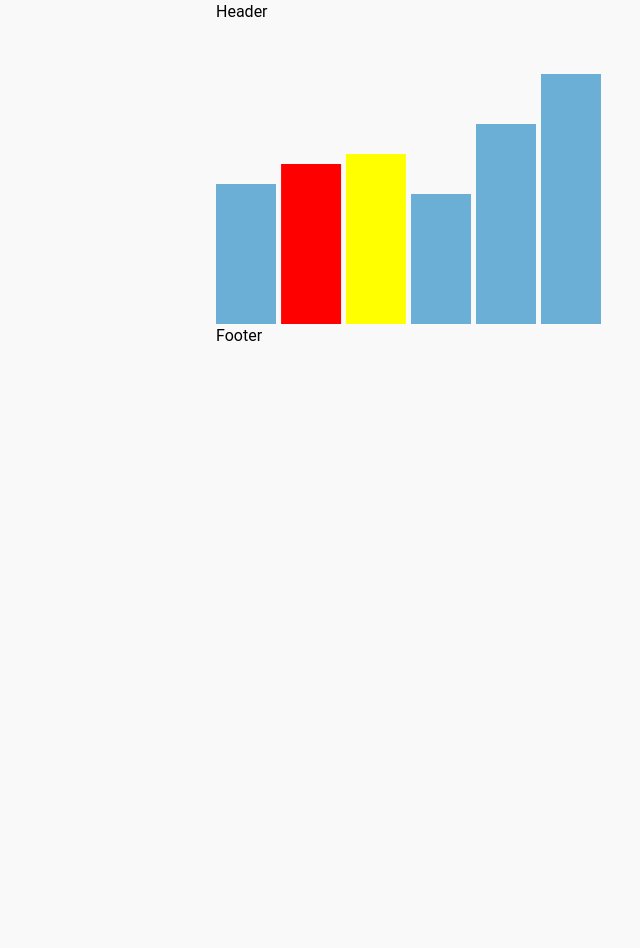
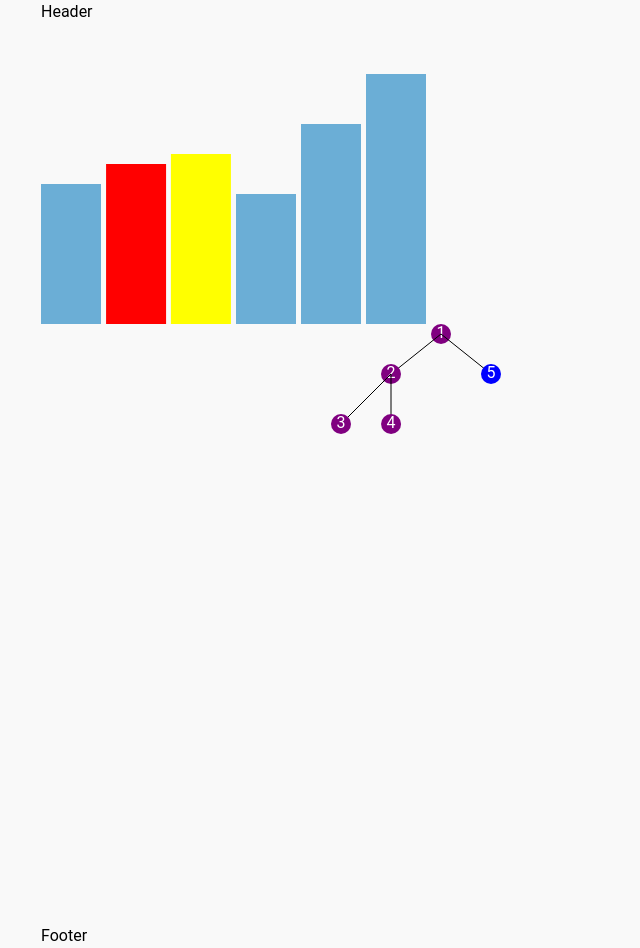
Before and after one commit to JKaram/big-o, a React (Vite) app: page / in a window 1280 px wide. Shown: the whole page, without its empty margins (199-839 px from the left). Before the commit the page ends 800 px from the top, so only its background shows below. Built offline with nearby package versions, Linux system fonts and the light colour scheme.

Commit message:
refactor

```diff
--- a/src/App.tsx
+++ b/src/App.tsx
@@ -1,10 +1,13 @@
 import BarChart from "./components/charts/BarChart";
+import Nodes from "./components/charts/Nodes";
 import { Layout } from "./components/layout/Layout";
+import { bubbleSort } from "./lib/algos";
 
 function App() {
   return (
     <Layout>
-      <BarChart width={450} height={300} />
+      <BarChart width={450} height={300} algoCallback={bubbleSort} />
+      <Nodes />
     </Layout>
   );
 }
--- a/src/components/charts/BarChart.tsx
+++ b/src/components/charts/BarChart.tsx
@@ -1,57 +1,25 @@
-import * as d3 from "d3";
 import { useEffect, useState } from "react";
-const barWidth = 60;
 
-const BarChart = ({ width, height }) => {
-  const [data, setData] = useState([200, 170, 140, 250, 160, 130]);
+interface BarChartProps {
+  width: number;
+  height: number;
+  algoCallback: (arr: number[]) => Promise<number[]>;
+  initalData?: number[];
+}
+
+const BAR_WIDTH = 60;
+
+const BarChart = ({
+  width,
+  height,
+  algoCallback,
+  initalData = [200, 170, 140, 250, 160, 130],
+}: BarChartProps) => {
+  const [data] = useState(initalData);
 
   useEffect(() => {
-    bubbleSort([...data]); // create a copy of data to avoid mutating the original array
+    algoCallback([...data]);
   }, []);
-
-  const bubbleSort = async (arr) => {
-    let swapped;
-
-    do {
-      swapped = false;
-      for (let i = 0; i < arr.length - 1; i++) {
-        if (arr[i] > arr[i + 1]) {
-          let temp = arr[i];
-          arr[i] = arr[i + 1];
-          arr[i + 1] = temp;
-          swapped = true;
-
-          const current = `#rect${arr[i]}`;
-          const right = `#rect${arr[i + 1]}`;
-
-          const currentX = d3.select(current).attr("x");
-          const rightX = d3.select(right).attr("x");
-
-          d3.select(current).attr("fill", "red");
-          d3.select(right).attr("fill", "yellow");
-
-          await Promise.all([
-            d3
-              .select(`#rect${arr[i]}`)
-              .transition()
-              .duration(1000)
-              .attr("x", rightX)
-              .end(),
-            d3
-              .select(`#rect${arr[i + 1]}`)
-              .transition()
-              .duration(1000)
-              .attr("x", currentX)
-              .end(),
-          ]);
-
-          d3.select(current).attr("fill", "#6baed6");
-          d3.select(right).attr("fill", "#6baed6");
-        }
-      }
-    } while (swapped);
-    return arr;
-  };
 
   return (
     <div className="container">
@@ -68,8 +36,8 @@ const BarChart = ({ width, height }) => {
               fill="#6baed6"
               height={d}
               key={i}
-              width={barWidth}
-              x={i * (barWidth + 5)}
+              width={BAR_WIDTH}
+              x={i * (BAR_WIDTH + 5)}
               y={height - d}
             />
           ))}
--- /dev/null
+++ b/src/components/charts/Nodes.tsx
@@ -0,0 +1,126 @@
+import { useEffect } from "react";
+import * as d3 from "d3";
+
+type Node = {
+  x: number;
+  y: number;
+  radius: number;
+  color: string;
+  children: Node[];
+  value: number;
+};
+
+interface TreeNodeProps {
+  node: Node;
+  parent?: Node;
+}
+
+const rootNode: Node = {
+  x: 400, // half of SVG's width
+  y: 10, // half of SVG's height
+  radius: 10,
+  color: "red",
+  children: [
+    {
+      x: 350,
+      y: 50,
+      radius: 10,
+      color: "green",
+      children: [
+        { x: 300, y: 100, radius: 10, color: "green", children: [], value: 3 },
+        { x: 350, y: 100, radius: 10, color: "green", children: [], value: 4 },
+      ],
+      value: 2,
+    },
+    { x: 450, y: 50, radius: 10, color: "blue", children: [], value: 5 },
+  ],
+  value: 1,
+};
+
+const TreeNode = ({ node, parent }: TreeNodeProps) => {
+  return (
+    <svg width="800" height="600">
+      {parent && (
+        <line
+          x1={parent.x}
+          y1={parent.y}
+          x2={node.x}
+          y2={node.y}
+          stroke="black"
+        />
+      )}
+      <g>
+        <circle
+          id={`node-${node.value}`}
+          cx={node.x}
+          cy={node.y}
+          r={node.radius}
+          fill={node.color}
+        />
+        <text
+          x={node.x}
+          y={node.y}
+          textAnchor="middle"
+          dominantBaseline="middle"
+          fill="white"
+        >
+          {node.value}
+        </text>
+      </g>
+
+      {node.children.map((childNode, index) => (
+        <TreeNode key={index} node={childNode} parent={node} />
+      ))}
+    </svg>
+  );
+};
+
+const NodeTree = ({ root }: { root: Node }) => <TreeNode node={root} />;
+
+const depthFirstSearch = async (root: Node, value: number) => {
+  let stack: Node[] = [];
+  stack.push(root);
+
+  while (stack.length !== 0) {
+    let node = stack.pop();
+
+    const current = `#node-${node?.value}`;
+
+    await Promise.all([
+      d3
+        .select(current)
+        .attr("fill", "purple")
+        .transition()
+        .duration(1000)
+        .attrTween("transform", function () {
+          return d3.interpolateString("scale(1)", "scale(2)");
+        })
+        .transition()
+        .duration(1000)
+        .attrTween("transform", function () {
+          return d3.interpolateString("scale(2)", "scale(1)");
+        })
+        .end(),
+    ]);
+
+    if (node?.value === value) {
+      return node;
+    }
+
+    for (let i: number = node?.children.length || 0 - 1; i >= 0; i--) {
+      stack.push(node?.children[i]!);
+    }
+  }
+
+  return null;
+};
+
+function Nodes() {
+  useEffect(() => {
+    depthFirstSearch(rootNode, 5);
+  }, []);
+
+  return <NodeTree root={rootNode} />;
+}
+
+export default Nodes;
--- /dev/null
+++ b/src/lib/algos.ts
@@ -0,0 +1,47 @@
+import * as d3 from "d3";
+
+const bubbleSort = async (arr: number[]) => {
+  let swapped;
+
+  do {
+    swapped = false;
+    for (let i = 0; i < arr.length - 1; i++) {
+      if (arr[i] > arr[i + 1]) {
+        let temp = arr[i];
+        arr[i] = arr[i + 1];
+        arr[i + 1] = temp;
+        swapped = true;
+
+        const current = `#rect${arr[i]}`;
+        const right = `#rect${arr[i + 1]}`;
+
+        const currentX = d3.select(current).attr("x");
+        const rightX = d3.select(right).attr("x");
+
+        d3.select(current).attr("fill", "red");
+        d3.select(right).attr("fill", "yellow");
+
+        await Promise.all([
+          d3
+            .select(`#rect${arr[i]}`)
+            .transition()
+            .duration(1000)
+            .attr("x", rightX)
+            .end(),
+          d3
+            .select(`#rect${arr[i + 1]}`)
+            .transition()
+            .duration(1000)
+            .attr("x", currentX)
+            .end(),
+        ]);
+
+        d3.select(current).attr("fill", "#6baed6");
+        d3.select(right).attr("fill", "#6baed6");
+      }
+    }
+  } while (swapped);
+  return arr;
+};
+
+export { bubbleSort };
```
